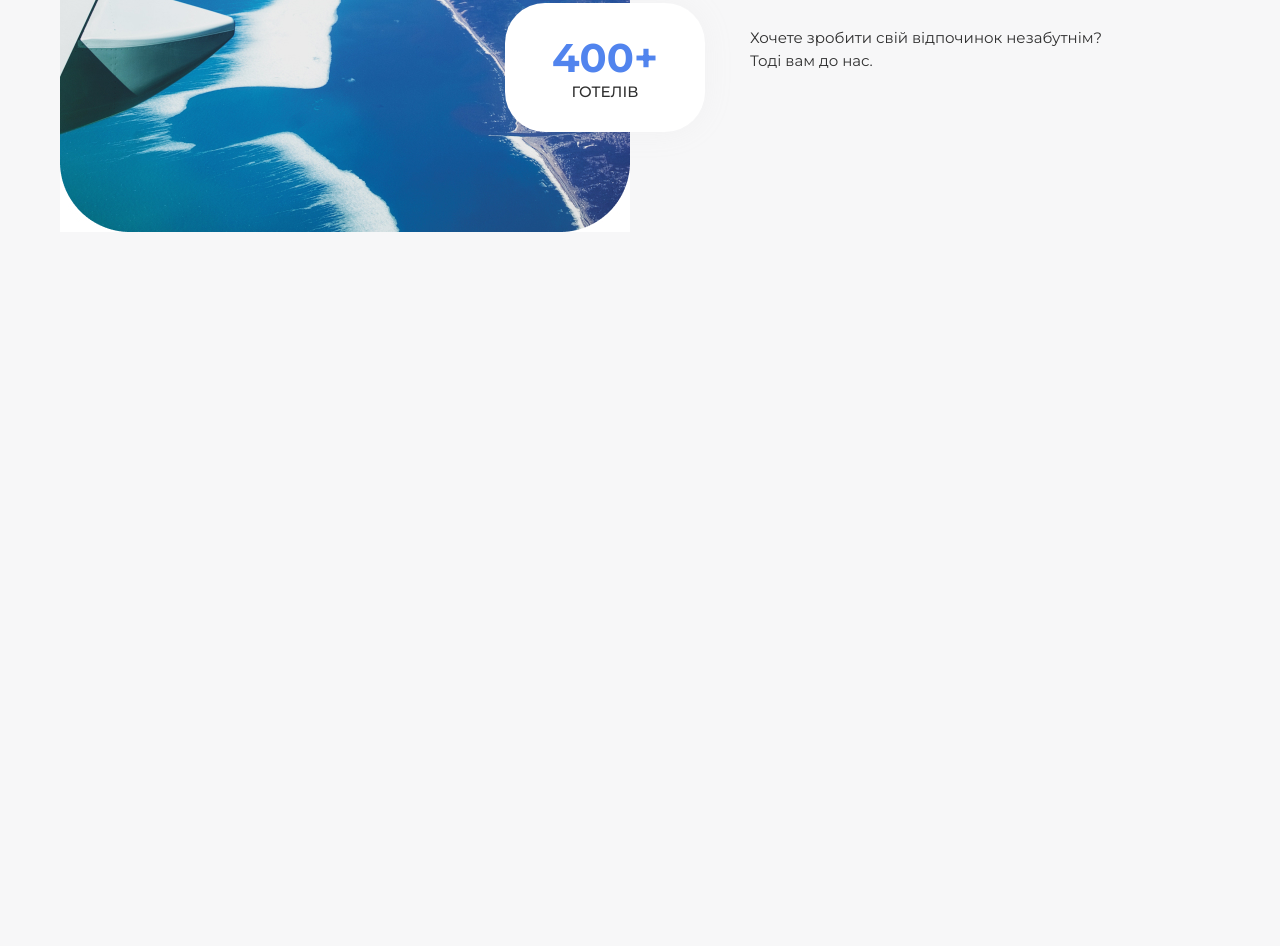
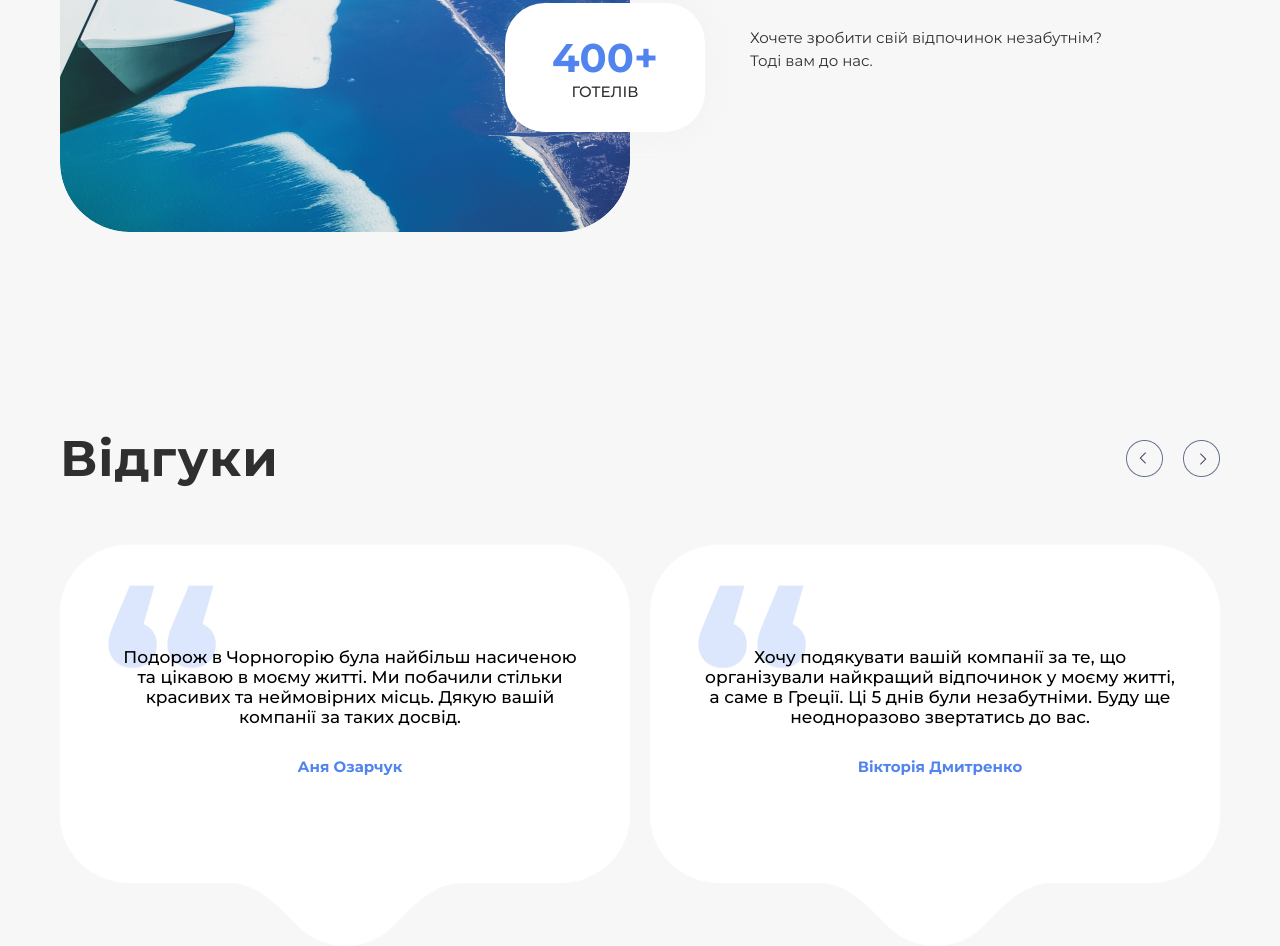
Before and after one commit to Arina-M/travel_agency, a plain HTML site: page index.html in a window 1280 px wide. Shown: the part 2354-3300 px from the top of the page. Before the commit the page ends 2586 px from the top, so only its background shows below. Drawn offline with Linux system fonts and the light colour scheme.

Commit message:
started reviews section

```diff
--- a/index.html
+++ b/index.html
@@ -52,7 +52,7 @@
 
         <section class="popular-tours">
             <div class="container">
-                <h1 class="caption-h1">Популярні тури</h1>
+                <h2 class="caption-h2">Популярні тури</h2>
                 <div class="popular-tours_input-container">
                     <div class="switch">
                         <input type="checkbox" id="switch" class="switch-checkbox">
@@ -143,7 +143,7 @@
                         </div>
                     </div>
                     <div class="about-company_info">
-                        <h1 class="caption-h1">Про компанію</h1>
+                        <h2 class="caption-h2">Про компанію</h2>
                         <p> Наша компанія створена в 2019 році. За цей проміжок
                             часу ми зробили щасливими вже більше ніж 3000 наших туристів. Кожного дня до нас звертаються люди
                             з проханням зробити їхні вихідні якомого начисеними
@@ -155,9 +155,40 @@
                         </p>
                     </div>
                 </div>
+            </div>
+        </section>
+
+        <section class="reviews">
+            <div class="container">
+                <div class="reviews_header">
+                    <h2 class="caption-h2">Відгуки</h2>
+                    <div class="arrows-container">
+                        <img src="./images/arrow-left.png" alt="left arrow">
+                        <img src="./images/arrow-right.png" alt="right arrow">
+                    </div>
+                </div>
+                <ul class="reviews-cards-list">
+                    <li class="reviews-cards-item">
+                        <img src="./images/review.png" alt="avatar">
+                        <div class="review-info">
+                            <p class="review-text">Подорож в Чорногорію була найбільш насиченою та цікавою в моєму житті. Ми побачили стільки красивих та неймовірних місць. Дякую вашій компанії за таких досвід.</p>
+                            <p class="review-user">Аня Озарчук</p>
+                        </div>
+
+                    </li>
+                    <li class="reviews-cards-item">
+                        <img src="./images/review.png" alt="avatar">
+                        <div class="review-info">
+                            <p class="review-text">Хочу подякувати вашій компанії за те, що організували найкращий відпочинок у моєму житті, а саме в Греції. Ці 5 днів були незабутніми. Буду
+                                ще неодноразово звертатись до вас.</p>
+                            <p class="review-user">Вікторія Дмитренко</p>
+                        </div>
+
+                    </li>
+                </ul>
+
 
             </div>
-
         </section>
 
     </main>
--- a/styles.css
+++ b/styles.css
@@ -46,7 +46,7 @@ body{
     margin: 0 auto;
 }
 
-.caption-h1 {
+.caption-h2 {
     font-weight: 700;
     font-size: 50px;
     line-height: 1.07;
@@ -193,7 +193,7 @@ body{
     padding-top: 200px;
 }
 
-.popular-tours .caption-h1{
+.popular-tours .caption-h2{
     text-align: center;
 }
 
@@ -439,6 +439,7 @@ body{
 .about-company_container img{
     width: 570px;
     height: 690px;
+    border-radius: 70px;
 }
 
 .about-company_info p{
@@ -503,3 +504,70 @@ body{
     bottom: 100px;
     right: -75px;
 }
+
+
+
+/* -------reviews------------ */
+.reviews{
+    padding-top: 200px;
+}
+
+.reviews_header{
+    display: flex;
+    justify-content: space-between;
+    align-items: center;
+}
+
+.arrows-container{
+    display: flex;
+    gap: 20px;
+}
+
+.reviews-cards-list{
+    display: flex;
+    margin-top: 46px;
+    justify-content: space-between;
+}
+
+.reviews-cards-item{
+    position: relative;
+}
+
+.reviews-cards-item img{
+    width: 570px;
+    height: 415px;
+}
+
+.review-info{
+    position: absolute;
+    top: 116px;
+    left: 55px;
+}
+
+.review-text{
+    color: #000;
+    text-align: center;
+    font-size: 17px;
+    font-style: normal;
+    font-weight: 500;
+    line-height: normal;
+    width: 470px;
+    /*position: absolute;*/
+    /*top: 122px;*/
+    /*left: 55px;*/
+    margin-bottom: 30px ;
+}
+
+.review-user{
+    color: var(--color-accent);
+    font-size: 15px;
+    font-style: normal;
+    font-weight: 700;
+    line-height: normal;
+    text-align: center;
+    /*margin-top: 30px;*/
+    /*position: absolute;*/
+    margin: 0 auto;
+    /*top: 242px;*/
+    /*left: 225px;*/
+}
```
Also changed, not shown: images/review.png (added).
